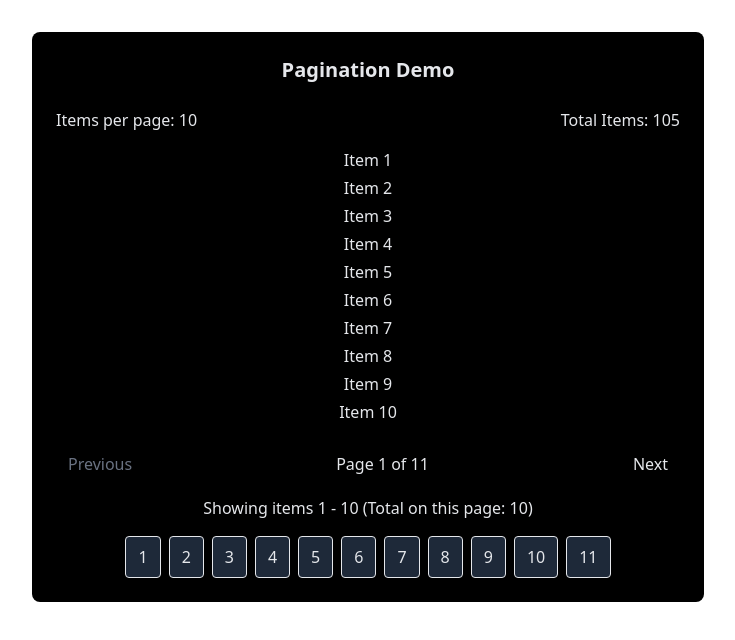
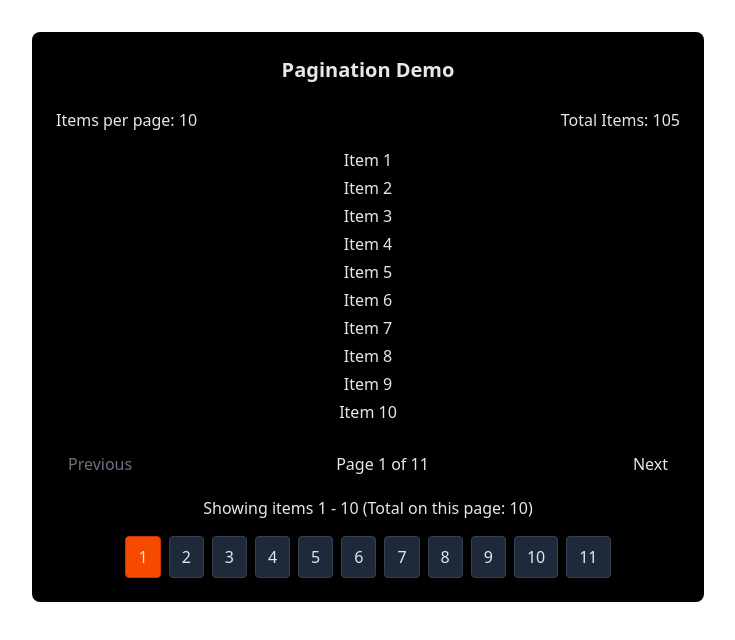
Before and after one commit to millan-figueroa-pscoursework/lab-10.2-custom-hooks, a React (Vite) app: page / in a window 1280 px wide. Shown: the top 640 px of the page, without its empty margins (272-1007 px from the left). Built offline with nearby package versions, Linux system fonts and the light colour scheme.

Commit message:
Adds conditional styles (highlighting) on page number buttons

```diff
--- a/src/App.tsx
+++ b/src/App.tsx
@@ -83,8 +83,11 @@ function App() {
           <button
             key={page}
             onClick={() => setPage(page)}
-            className={`px-3 py-2 rounded border bg-gray-800 border-gray-700"
-          }`}
+            className={`px-3 py-2 rounded border ${
+              page === currentPage
+                ? "bg-orange-600 border-orange-700"
+                : "bg-gray-800 border-gray-700"
+            }`}
           >
             {page}
           </button>
```
Also changed, not shown: 1 other file (tests, documents, lock files or other folders).
